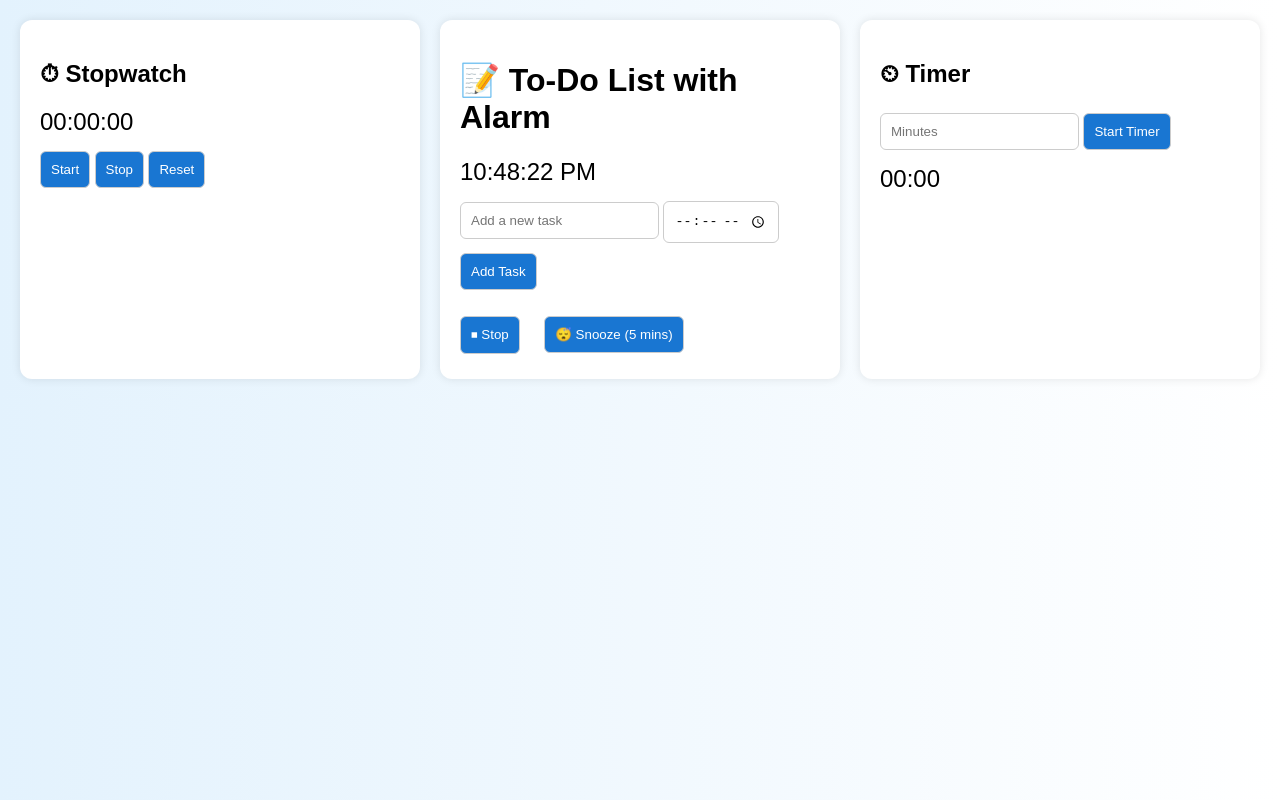
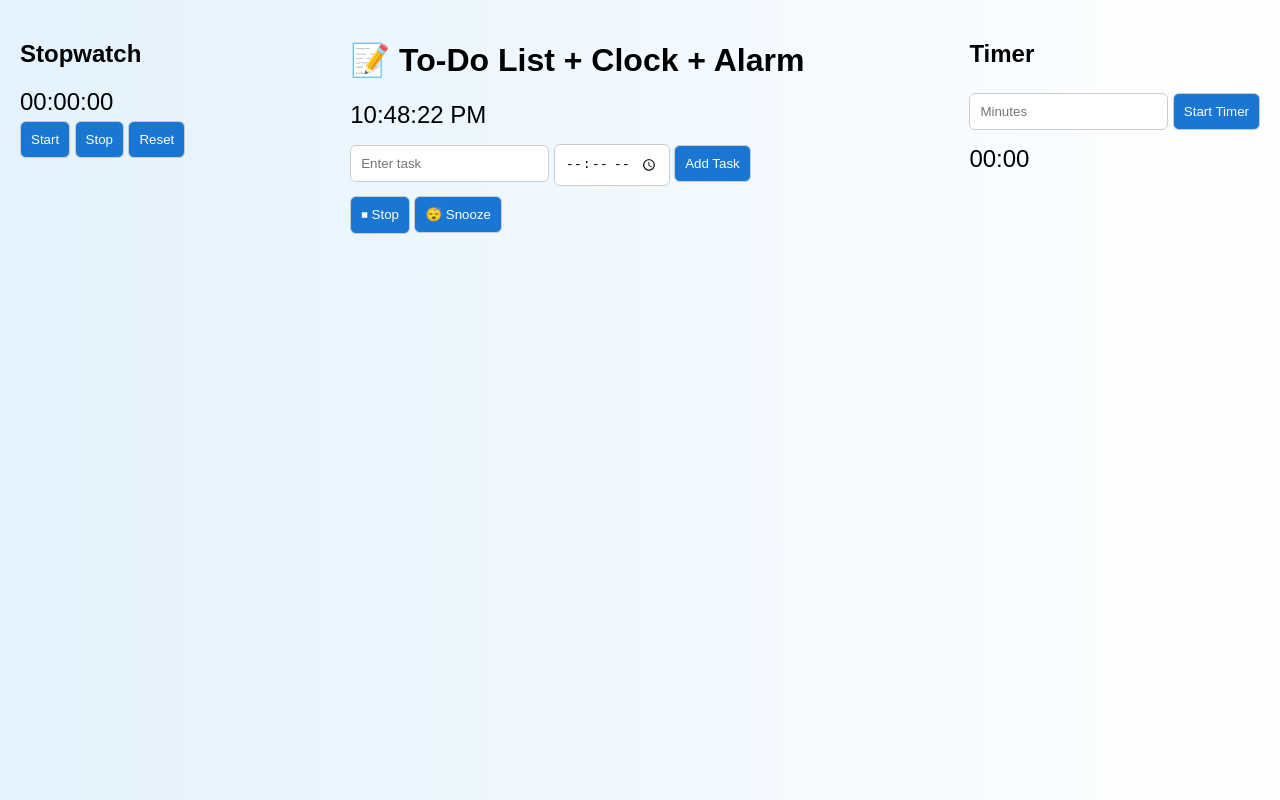
Before and after one commit to sainiswayam-9/To_Do-WebApp-, a plain HTML site: page index.html in a window 1280 px wide. Drawn offline with Linux system fonts and the light colour scheme.

Commit message:
Update index.html
new view

```diff
--- a/index.html
+++ b/index.html
@@ -1,45 +1,49 @@
-
 <!DOCTYPE html>
 <html lang="en">
 <head>
   <meta charset="UTF-8" />
   <meta name="viewport" content="width=device-width, initial-scale=1.0"/>
-  <title>Advanced To-Do App</title>
+  <title>Smart To-Do with Clock & Alarms</title>
   <link rel="stylesheet" href="style.css" />
 </head>
 <body>
   <div class="container">
-    <div class="left-panel">
-      <h2>⏱ Stopwatch</h2>
-      <div id="stopwatch">00:00:00</div>
+    <aside class="side-panel">
+      <h2>Stopwatch</h2>
+      <div class="stopwatch">
+        <span id="stopwatch">00:00:00</span><br/>
         <button onclick="startStopwatch()">Start</button>
         <button onclick="stopStopwatch()">Stop</button>
         <button onclick="resetStopwatch()">Reset</button>
       </div>
+    </aside>
 
-    <div class="main-panel">
-      <h1>📝 To-Do List with Alarm</h1>
-      <div id="clock">00:00:00</div>
-      <input type="text" id="taskInput" placeholder="Add a new task" />
+    <main class="main-content">
+      <h1>📝 To-Do List + Clock + Alarm</h1>
+      <div class="clock" id="clock">00:00:00</div>
+
+      <input type="text" id="taskInput" placeholder="Enter task" />
       <input type="time" id="alarmTime" />
       <button onclick="addTask()">Add Task</button>
-      <ul id="taskList"></ul>
-      <audio id="alarmSound" src="alarm.mp3" preload="auto"></audio>
-      <div class="alarm-controls">
+
+      <div class="buttons">
         <button onclick="stopAlarm()">⏹ Stop</button>
-        <span style="margin: 0 10px;"></span>
-        <button onclick="snoozeAlarm()">😴 Snooze (5 mins)</button>
-      </div>
+        <button onclick="snoozeAlarm()">😴 Snooze</button>
       </div>
 
-    <div class="right-panel">
-      <h2>⏲ Timer</h2>
-      <input type="number" id="timerMinutes" placeholder="Minutes"/>
+      <ul id="taskList"></ul>
+    </main>
+
+    <aside class="side-panel">
+      <h2>Timer</h2>
+      <div class="timer">
+        <input type="number" id="timerMinutes" placeholder="Minutes" />
         <button onclick="startTimer()">Start Timer</button>
-      <div id="timerDisplay">00:00</div>
+        <p id="timerDisplay">00:00</p>
       </div>
+    </aside>
   </div>
-
+  <audio id="alarmSound" src="alarm.mp3" preload="auto"></audio>
   <script src="script.js"></script>
 </body>
 </html>
```
Lines whose indentation alone changed are shown as unchanged.
